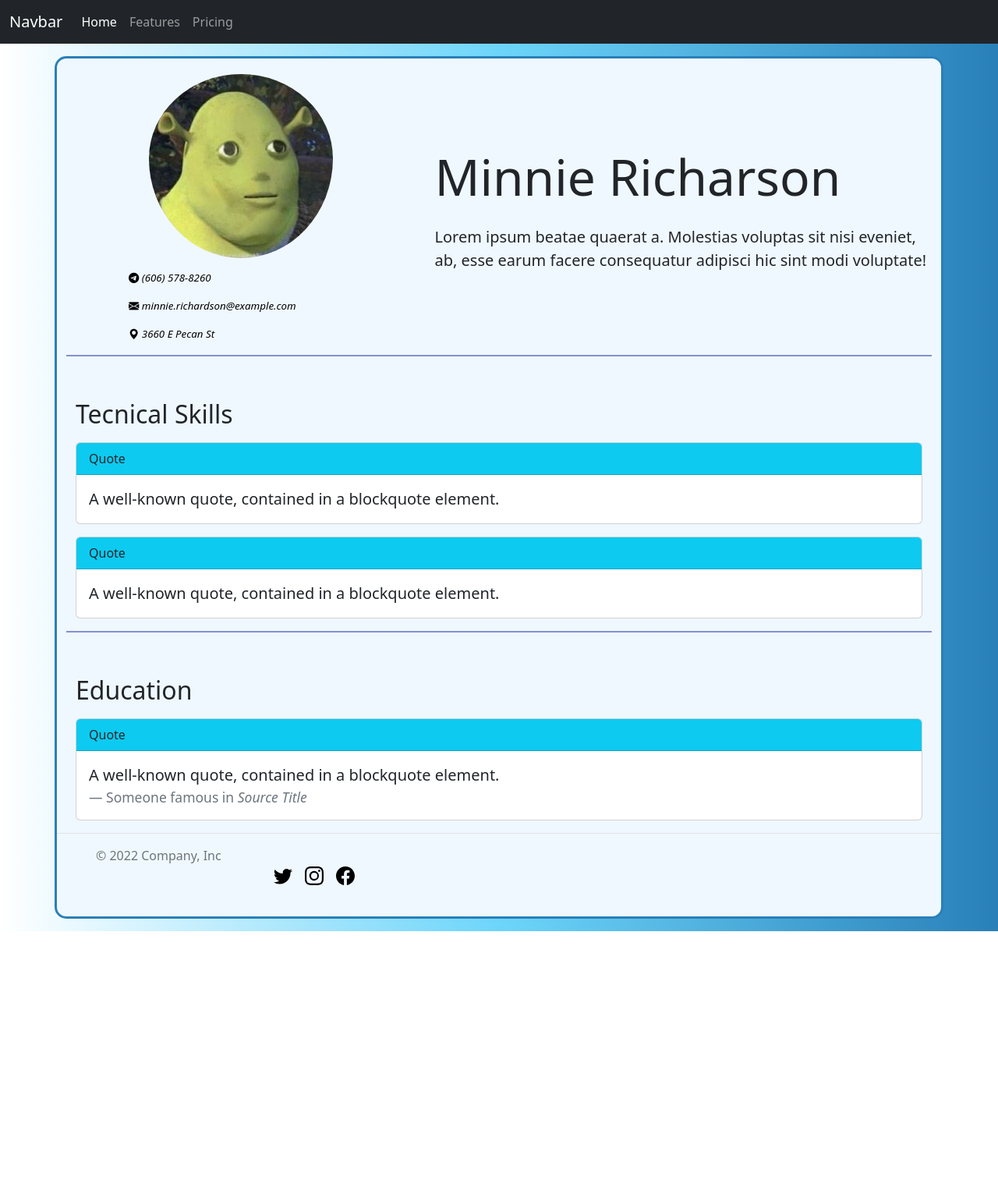
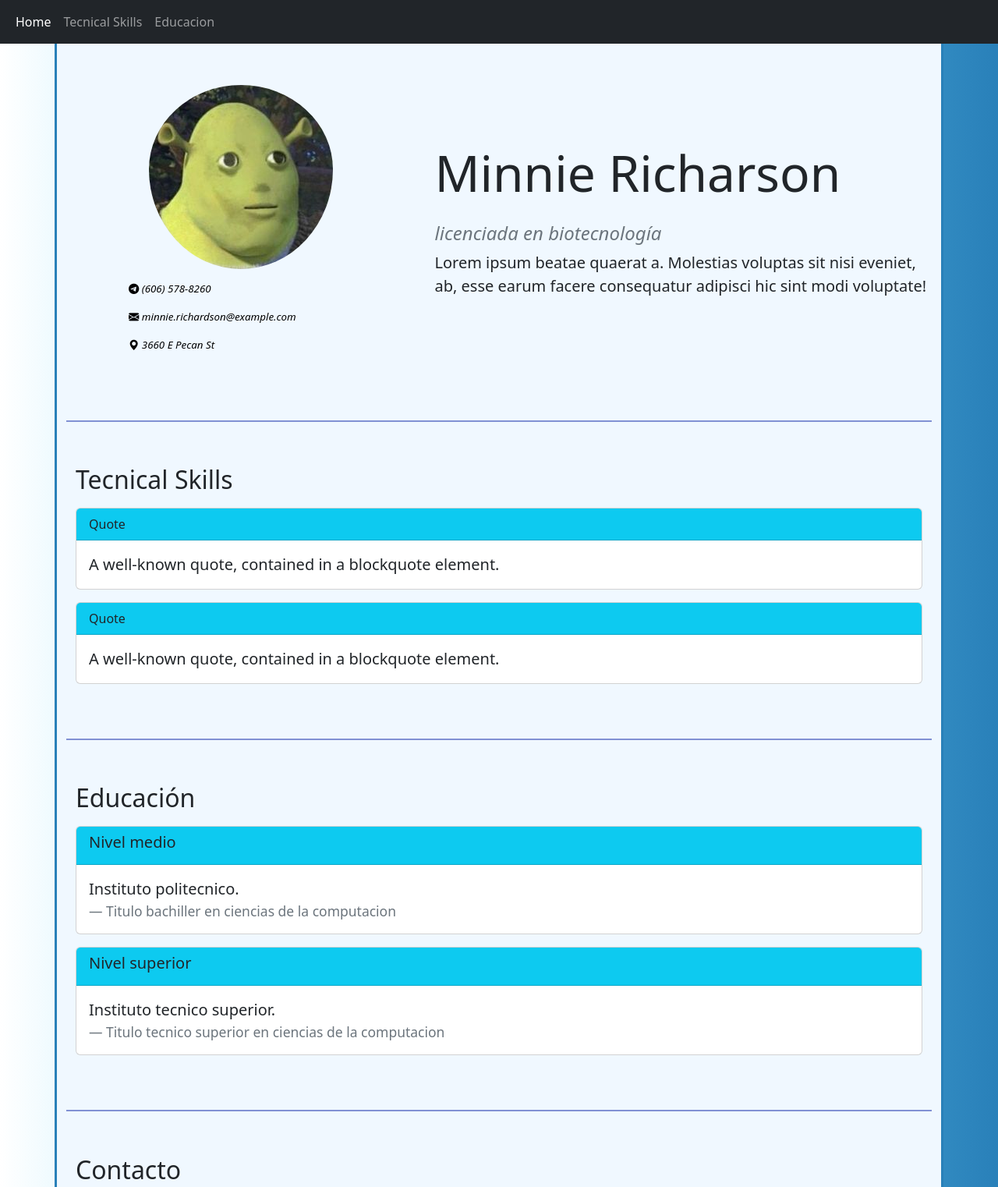
Before and after one commit to tersicore/proyectopagcurso, a plain HTML site: page index.html in a window 1280 px wide. Shown: the top 1522 px of the page at 78% size. Before the commit the page ends 1194 px from the top, so only its background shows below. Drawn offline with nearby package versions, Linux system fonts and the light colour scheme.

Commit message:
Edicion finalizada

```diff
--- a/index.html
+++ b/index.html
@@ -25,9 +25,8 @@
 
 </head>
 <body>
-    <nav class="navbar navbar-expand-lg navbar-dark bg-dark">
+    <nav class="navbar fixed-top navbar-expand-lg navbar-dark bg-dark">
             <div class="container-fluid">
-            <a class="navbar-brand" href="#">Navbar</a>
             <button class="navbar-toggler" type="button" data-bs-toggle="collapse" data-bs-target="#navbarNavDropdown" aria-controls="navbarNavDropdown" aria-expanded="false" aria-label="Toggle navigation">
                 <span class="navbar-toggler-icon"></span>
             </button>
@@ -37,11 +36,11 @@
                     <a class="nav-link active" aria-current="page" href="#">Home</a>
                 </li>
                 <li class="nav-item">
-                    <a class="nav-link" href="#">Features</a>
+                    <a class="nav-link" href="#tecnical">Tecnical Skills</a>
                 </li>
                 <li class="nav-item">
-                    <a class="nav-link" href="#">Pricing</a>
-                </li>
+                  <a class="nav-link" href="#educacion">Educacion</a>
+              </li>
                 </ul>
             </div>
             </div>
@@ -60,13 +59,15 @@
                 </div>
                 <div class="col-sm-12 col-md-7 col-lg-7 col-xl-7 ">
                     <h1 id="titulo1" class="display-3 my-4"> Minnie Richarson</h1> <!--- Display 3 es para agrandar el titulo-->
+                    <h4 class="text-muted" id="lic-bio">licenciada en biotecnología</h4>
                     <p class="lead">
                         Lorem ipsum  beatae quaerat a. Molestias voluptas sit nisi eveniet, ab, esse earum facere consequatur adipisci hic sint modi voluptate!
                     </p>
                 </div>
             </div>
         </header>
-         <div class="container habilidades">
+        <section id="tecnical">
+          <div class="container habilidades">
             <h2>Tecnical Skills</h2>
             <div class="card my-3">
                 <div class="card-header bg-info">
@@ -88,21 +89,40 @@
                 </blockquote>
             </div>
             </div>
-        </div>
+          </div>
+        </section>
+  <section id="educacion">
         <div class="container habilidades">
-            <h2>Education</h2>
+            <h2>Educación</h2>
             <div class="card my-3">
                 <div class="card-header bg-info">
-                  Quote
+                  <h5>Nivel medio</h5>
                 </div>
                 <div class="card-body">
                   <blockquote class="blockquote mb-0">
-                    <p>A well-known quote, contained in a blockquote element.</p>
-                    <footer class="blockquote-footer">Someone famous in <cite title="Source Title">Source Title</cite></footer>
+                    <p>Instituto politecnico.</p>
+                    <footer class="blockquote-footer">Titulo bachiller en ciencias de la computacion</footer>
+                  </blockquote>
+                </div>
+              </div>
+              <div class="card my-3">
+                <div class="card-header bg-info">
+                  <h5>Nivel superior</h5>
+                </div>
+                <div class="card-body">
+                  <blockquote class="blockquote mb-0">
+                    <p>Instituto tecnico superior.</p>
+                    <footer class="blockquote-footer">Titulo tecnico superior en ciencias de la computacion</footer>
                   </blockquote>
                 </div>
               </div>
         </div>
+      </section>
+      <section id="contacto">
+        <div class="container habilidades">
+          <h2>Contacto</h2>
+        </div>
+      </section>
         <div class="row">
             <footer class="footer mt-auto justify-content-between align-items-center py-3 my-4 border-top">
                 <div class="col-md-4 d-flex align-items-center">
--- a/js/main.js
+++ b/js/main.js
@@ -0,0 +1,24 @@
+var seccion1 = document.getElementById("tecnical")
+var seccion2 = document.getElementById("educacion")
+
+
+function rotulado(entradas, observador){
+
+
+    entradas.forEach((entrada) =>{
+        if(entrada.isIntersecting){
+            console.log("Se esta viendo la seccion")
+        }
+    })
+}
+
+
+
+const observador = new IntersectionObserver (rotulado,{
+    root: null,
+    rootMargin: '0px 0px 0px',
+    threshold: 1.0,
+});
+
+observador.observe(seccion1);
+observador.observe(seccion2);
--- a/styles/estilos.css
+++ b/styles/estilos.css
@@ -11,6 +11,11 @@ a{
     color: black;
 }
 
+header{
+    margin-top: 70px;
+}
+
+
 
 .list-group-flush{
     margin-right: 15%
@@ -23,6 +28,9 @@ a{
     border-radius: 15px;
 }
 
+section[id]{
+    margin-top: 70px;
+}
 
 
 .habilidades{
@@ -56,6 +64,10 @@ a{
     border-radius: 100%;
 }
 
+#lic-bio{
+    font-style: italic;
+}
+
 
 @media only screen and (max-width: 576px) {
     #titulo1 {
```
